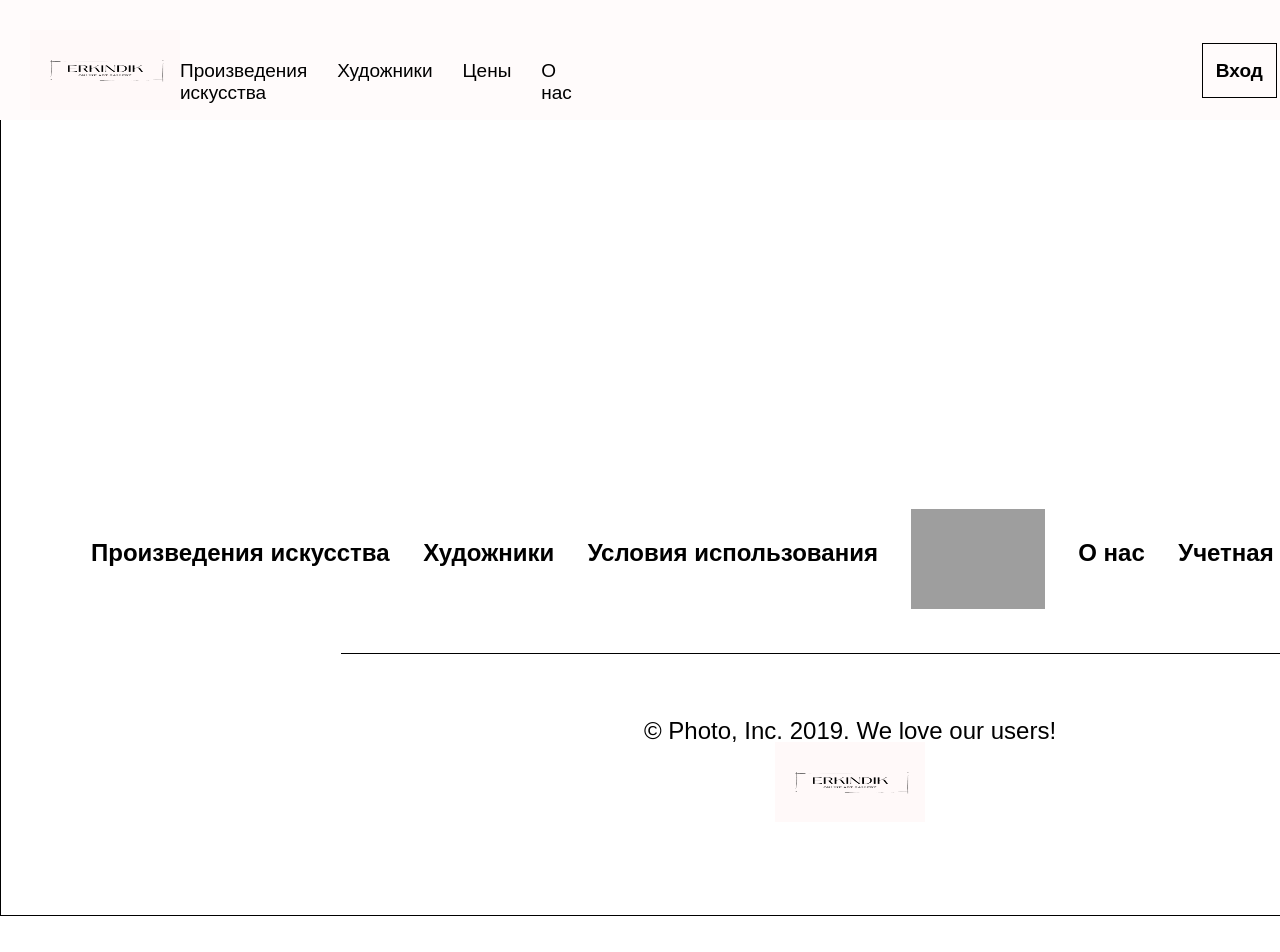
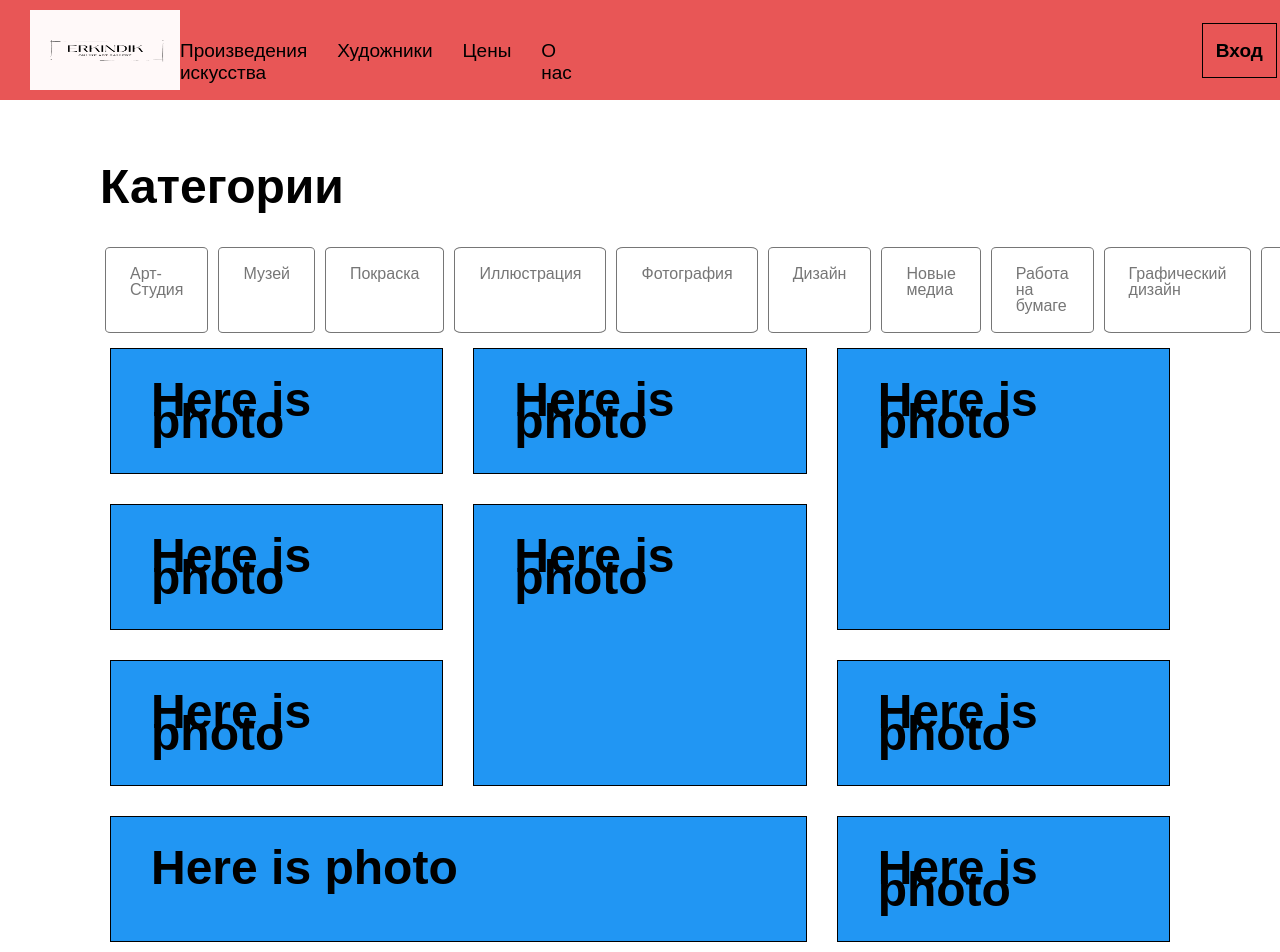
Before and after one commit to Amankaium/erkindik, a React (Create React App) app: page / in a window 1280 px wide. Shown: the top 952 px of the page. Before the commit the page ends 916 px from the top, so only its background shows below. Built offline with nearby package versions, Linux system fonts and the light colour scheme; grey boxes are pictures that could not be loaded.

Commit message:
add home page and list of photo

```diff
--- a/src/components/Footer/Footer.css
+++ b/src/components/Footer/Footer.css
@@ -5,19 +5,19 @@
 }
 footer {
     border: 1px solid black;
-    font-size: 24px;
+    font-size: 20px;
     align-items: center;
     cursor: pointer;
     text-align: center;
-    width: 1700px;
-    padding: 90px 90px;
+    width: 1680px;
+    padding: 91px 34px 0px 180px
 }
 .footer-link {
     font-weight: 600;
     padding-top: 33px;
 }
 .footer-border {
-    margin-left: 250px;
+    margin-left: 160px;
     border-bottom: 1px solid black;
     width: 1000px;
 }
--- a/src/components/Footer/Footer.js
+++ b/src/components/Footer/Footer.js
@@ -13,19 +13,13 @@ function Footer() {
 
     return(
         <footer>
-                        <br/><br/><br/>
-                        <br/><br/><br/>
-                        <br/><br/><br/>
-                        <br/><br/><br/>
-            <br/><br/><br/>
-
-            <br/><br/><br/>
+            <br/>
             <div className='footer-nav'>
-                <LinkA href = "/" className='footer-link'>Произведения искусства</LinkA>
+                <LinkA href = "/" className='footer-link'>О нас</LinkA>
                 <LinkA href = "/" className='footer-link'>Художники</LinkA>
                 <LinkA href = "/" className='footer-link'>Условия использования</LinkA>
                 <img style={footerStyle.imgStyle} src='https://www.pngkit.com/png/full/109-1096643_ar-hifi-logo-voxx-accessories-acoustic-research-data.png'/>
-                <LinkA href = "/" className='footer-link'>О нас</LinkA>
+                <LinkA href = "/" className='footer-link'>Произведения искусства </LinkA>
                 <LinkA href = "/" className='footer-link'>Учетная запись</LinkA>
                 <LinkA href = "/" className='footer-link'>Социальные сети</LinkA>
              </div>
--- a/src/components/Header/Header.css
+++ b/src/components/Header/Header.css
@@ -3,11 +3,11 @@ header {
     font-family: sans-serif;
     display: flex;
     font-size: 24px;
-    padding: 30px;
+    padding: 10px 30px;
     justify-content: space-between;
     position: fixed;
-    background-color: rgb(255, 251, 251);
-    height: 120px;
+    background-color: rgb(232, 86, 86);
+    height: 100px;
     width: 100vw;
 
 }
@@ -20,7 +20,7 @@ header {
     font-size: 19px;
     margin-top: 30px;
 }
-.header-login , .header-register {
+.header-login , .header-register{
     border: 1px solid black;
     padding: 16px 13px;
 }
--- a/src/components/Header/Header.js
+++ b/src/components/Header/Header.js
@@ -8,7 +8,7 @@ function Header() {
   return (
     <header>
       <div className='header-logo'>
-        <Logo/>
+        <a><Logo/></a>
       </div>
       <div className='header-links'>
         <LinkA href="/" className='header-a'>Произведения искусства</LinkA>
@@ -17,7 +17,8 @@ function Header() {
         <LinkA href="/" className='header-a'>О нас</LinkA>
       </div>
       <div className='header-signup'>
-      <span className='header-login'> <strong><LinkA href = "/">Вход</LinkA></strong></span>
+      <span className='header-login'>
+         <strong><LinkA href = "/">Вход</LinkA></strong></span>
       &nbsp;&nbsp;&nbsp;&nbsp;
       <span className='header-register'><strong><LinkA href = "/">Регистрация</LinkA></strong></span>
       </div>
--- /dev/null
+++ b/src/pages/Homepage/Homepage.css
@@ -0,0 +1,59 @@
+.homepage {
+    margin-left: 100px;
+}
+.homepage-category {
+    display: flex;
+}
+
+.homepage-a {
+    margin: 5px;
+    font-size: 16px;
+    line-height: 1;
+    padding: 18px 24px ;
+    border: 1px solid #767676;
+    border-radius: 5%;
+    color: #767676;
+}
+
+.homepage-a:hover {
+    color: black;
+    border-color: black;
+}
+
+
+.list {
+    margin: 10px;
+    border: 1px solid black;
+    padding: 40px;
+    background-color: #2196F3;
+}
+
+.photo-1 { grid-area: photo1; }
+.photo-2 { grid-area: photo2; }
+.photo-3 { grid-area: photo3; }
+.photo-4 { grid-area: photo4; }
+.photo-5 { grid-area: photo5; }
+.photo-6 { grid-area: photo6; }
+.photo-7 { grid-area: photo7; }
+.photo-8 { grid-area: photo8; }
+.photo-9 { grid-area: photo9; }
+.photo-10 { grid-area: photo10; }
+.photo-11 { grid-area: photo11; }
+.photo-12 { grid-area: photo12; }
+.photo-13 { grid-area: photo13; }
+
+
+.grid-container {
+    margin-right: 100px;
+    display: grid;
+    grid-template-areas:
+        "photo1 photo2 photo3"
+        "photo4 photo5 photo3"
+        "photo6 photo5 photo7"
+        "photo8 photo8 photo9"
+        "photo10 photo11 photo12 "
+        "photo13 photo11 photo12 "
+
+    ;
+    gap: 10px;
+}
--- a/src/pages/Homepage/Homepage.js
+++ b/src/pages/Homepage/Homepage.js
@@ -1,9 +1,71 @@
 import React from "react";
+import { Link } from "react-router-dom";
+import './Homepage.css';
+import LinkA from "../../components/Link/Link";
 
 function Homepage() {
+
     return (
         <div>
-            This is Homepage!
+            <br/><br/><br/><br/><br/><br/><br/><br/>
+            <div className="homepage">
+                <h1>Категории</h1>
+                <br/><br/>
+                <div className="homepage-category">
+                    <LinkA className="homepage-a" href="/">Арт-Студия</LinkA>
+                    <LinkA className="homepage-a" href="/">Музей</LinkA>
+                    <LinkA className="homepage-a" href="/">Покраска</LinkA>
+                    <LinkA className="homepage-a" href="/">Иллюстрация</LinkA>
+                    <LinkA className="homepage-a" href="/">Фотография</LinkA>
+                    <LinkA className="homepage-a" href="/">Дизайн</LinkA>
+                    <LinkA className="homepage-a" href="/">Новые медиа</LinkA>
+                    <LinkA className="homepage-a" href="/">Работа на бумаге</LinkA>
+                    <LinkA className="homepage-a" href="/">Графический дизайн</LinkA>
+                    <LinkA className="homepage-a" href="/">Человек</LinkA>
+                </div>
+                <div className="grid-container">
+                    <div className="photo-1 list">
+                        <h1>Here is photo</h1>
+                    </div>
+                    <div className="photo-2 list">
+                        <h1>Here is photo</h1>
+                    </div>
+                    <div className="photo-3 list">
+                        <h1>Here is photo</h1>
+                    </div>
+                    <div className="photo-4 list">
+                        <h1>Here is photo</h1>
+                    </div>
+                    <div className="photo-5 list">
+                        <h1>Here is photo</h1>
+                    </div>
+                    <div className="photo-6 list">
+                        <h1>Here is photo</h1>
+                    </div>
+                    <div className="photo-7 list">
+                        <h1>Here is photo</h1>
+                    </div>
+                    <div className="photo-8 list">
+                        <h1>Here is photo</h1>
+                    </div>
+                    <div className="photo-9 list">
+                        <h1>Here is photo</h1>
+                    </div>
+                    <div className="photo-10 list">
+                        <h1>Here is photo</h1>
+                    </div>
+                    <div className="photo-11 list">
+                        <h1>Here is photo</h1>
+                    </div>
+                    <div className="photo-12 list">
+                        <h1>Here is photo</h1>
+                    </div>
+                    <div className="photo-13 list">
+                        <h1>Here is photo</h1>
+                    </div>
+                </div>
+
+            </div>
         </div>
     )
 }
```
Also changed, not shown: src/assets/4092564-about-mobile-ui-profile-ui-user-website_114033.svg (added).
